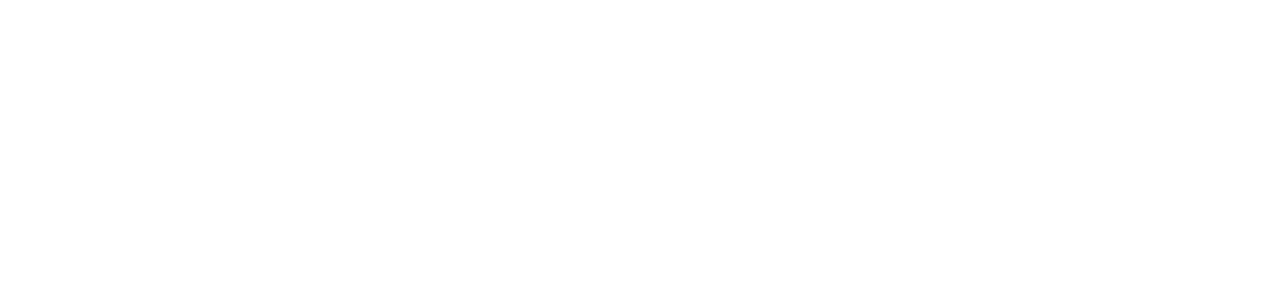
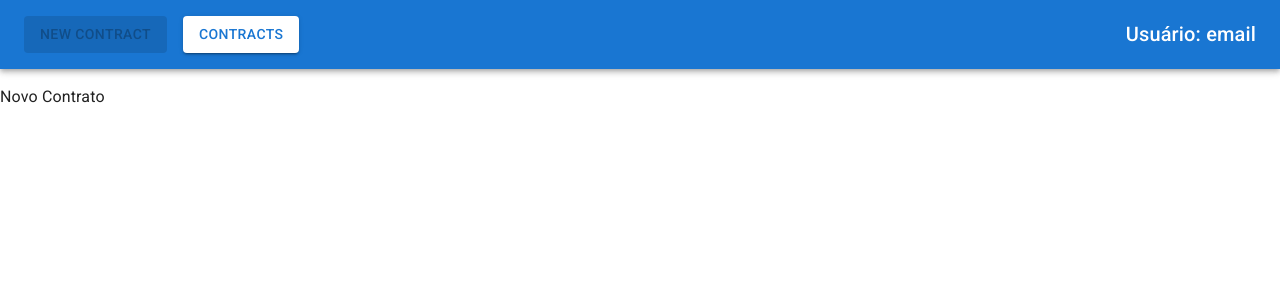
Before and after one commit to loureiro-lucas/contracts-CRUD, a React (Create React App) app in the folder client/: page /new-contract in a window 1280 px wide. Shown: the top 300 px of the page. Built offline with nearby package versions, Linux system fonts and the light colour scheme.

Commit message:
header done

```diff
--- a/client/src/components/Header.jsx
+++ b/client/src/components/Header.jsx
@@ -1,7 +1,54 @@
 import React from 'react';
+import { useHistory } from 'react-router-dom';
+import AppBar from '@mui/material/AppBar';
+import Box from '@mui/material/Box';
+import Button from '@mui/material/Button';
+import Toolbar from '@mui/material/Toolbar';
+import Typography from '@mui/material/Typography';
 
-const Header = () => (
-  <div>Header</div>
-);
+const Header = ({ pathname }) => {
+  const history = useHistory();
+
+  return (
+    <AppBar
+      position="static"
+    >
+      <Toolbar
+        sx={{
+          width: "100%",
+          display: "flex",
+          justifyContent: "space-between",
+        }}
+      >
+        <Box>
+          <Button
+            type="button"
+            variant="contained"
+            sx={{ my: 2, mr: 2, color: '#1976D2', backgroundColor: 'white' }}
+            onClick={ () => history.push('/new-contract') }
+            disabled={ pathname === '/new-contract' }
+          >
+            New Contract
+          </Button>
+          <Button
+            type="button"
+            variant="contained"
+            sx={{ my: 2, mr: 2, color: '#1976D2', backgroundColor: 'white' }}
+            onClick={ () => history.push('/contracts') }
+            disabled={ pathname === '/contracts' }
+          >
+            Contracts
+          </Button>
+        </Box>
+        <Typography
+          variant="h6"
+          component="p"
+        >
+          Usuário: email
+        </Typography>
+      </Toolbar>
+    </AppBar>
+  );
+};
 
 export default Header;
--- a/client/src/pages/Contracts.js
+++ b/client/src/pages/Contracts.js
@@ -3,8 +3,9 @@
 import ContractsTable from '../components/ContractsTable';
 import Filter from '../components/Filter';
 import Header from '../components/Header';
+import PropTypes from 'prop-types';
 
-const Contracts = () => {
+const Contracts = ({ location: { pathname } }) => {
   const [filterInput, setFilterInput] = useState({
     documentNumber: '',
     socialReason: '',
@@ -18,11 +19,17 @@
 
   return (
     <AppContext.Provider value={ context }>
-      <Header />
+      <Header pathname={ pathname } />
       <Filter />
       <ContractsTable />
     </AppContext.Provider>
   );
 };
 
+Contracts.propTypes = {
+  location: PropTypes.shape({
+    pathname: PropTypes.string,
+  }).isRequired,
+};
+
 export default Contracts;
--- /dev/null
+++ b/client/src/pages/NewContract.js
@@ -0,0 +1,20 @@
+import React from 'react';
+import Header from '../components/Header';
+import PropTypes from 'prop-types';
+
+const NewContracts = ({ location: { pathname } }) => {
+  return (
+    <>
+      <Header pathname={ pathname } />
+      <p>Novo Contrato</p>
+    </>
+  )
+};
+
+NewContracts.propTypes = {
+  location: PropTypes.shape({
+    pathname: PropTypes.string,
+  }).isRequired,
+};
+
+export default NewContracts;
--- a/client/src/routes/index.js
+++ b/client/src/routes/index.js
@@ -2,11 +2,13 @@
 import { Route } from 'react-router-dom';
 import Login from '../pages/Login';
 import Contracts from '../pages/Contracts';
+import NewContract from '../pages/NewContract';
 
 const Routes = () => (
   <>
     <Route exact path='/' render={ (props) => <Login { ...props } /> } />
     <Route path='/contracts' render={ (props) => <Contracts { ...props } /> } />
+    <Route path='/new-contract' render={ (props) => <NewContract { ...props } /> } />
   </>
 );
 
```
